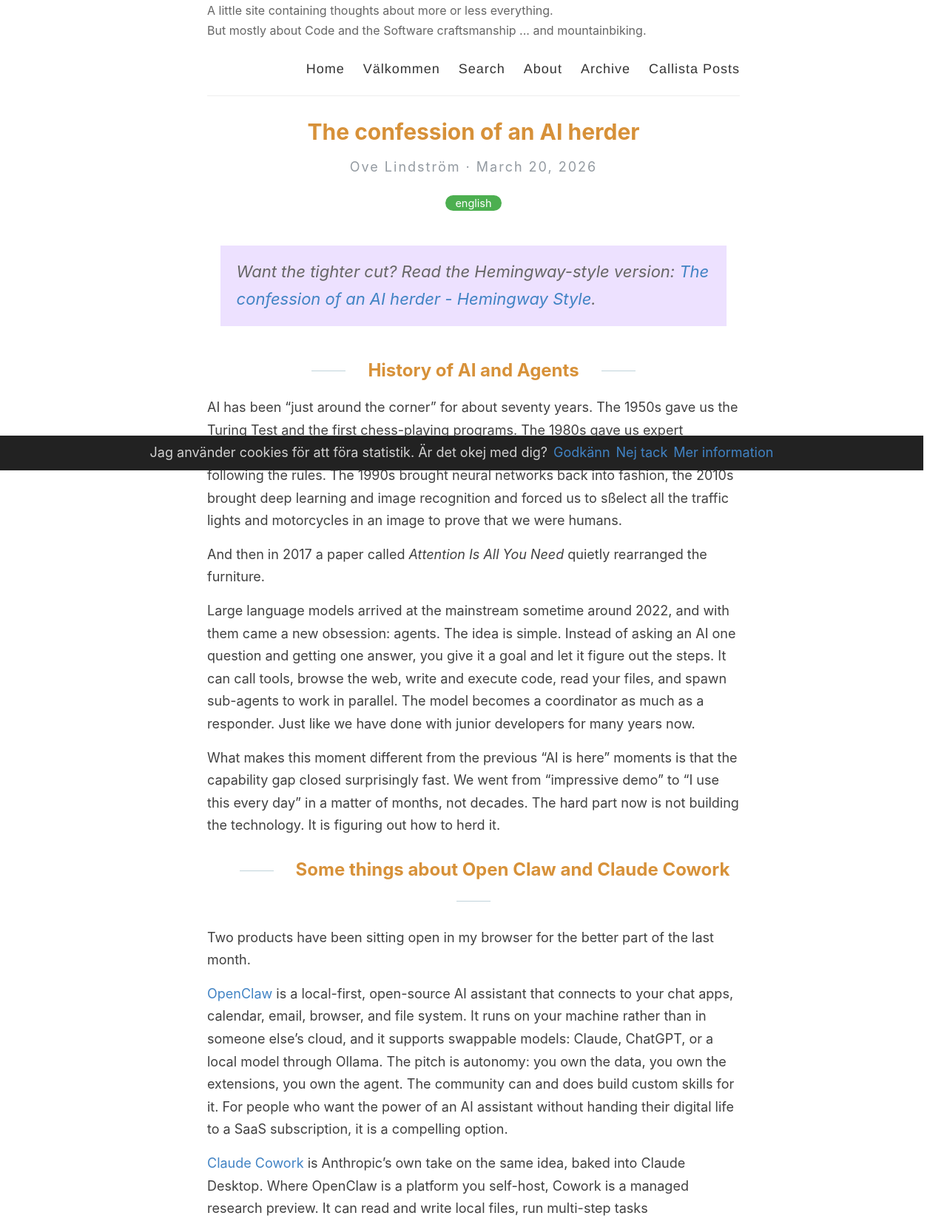
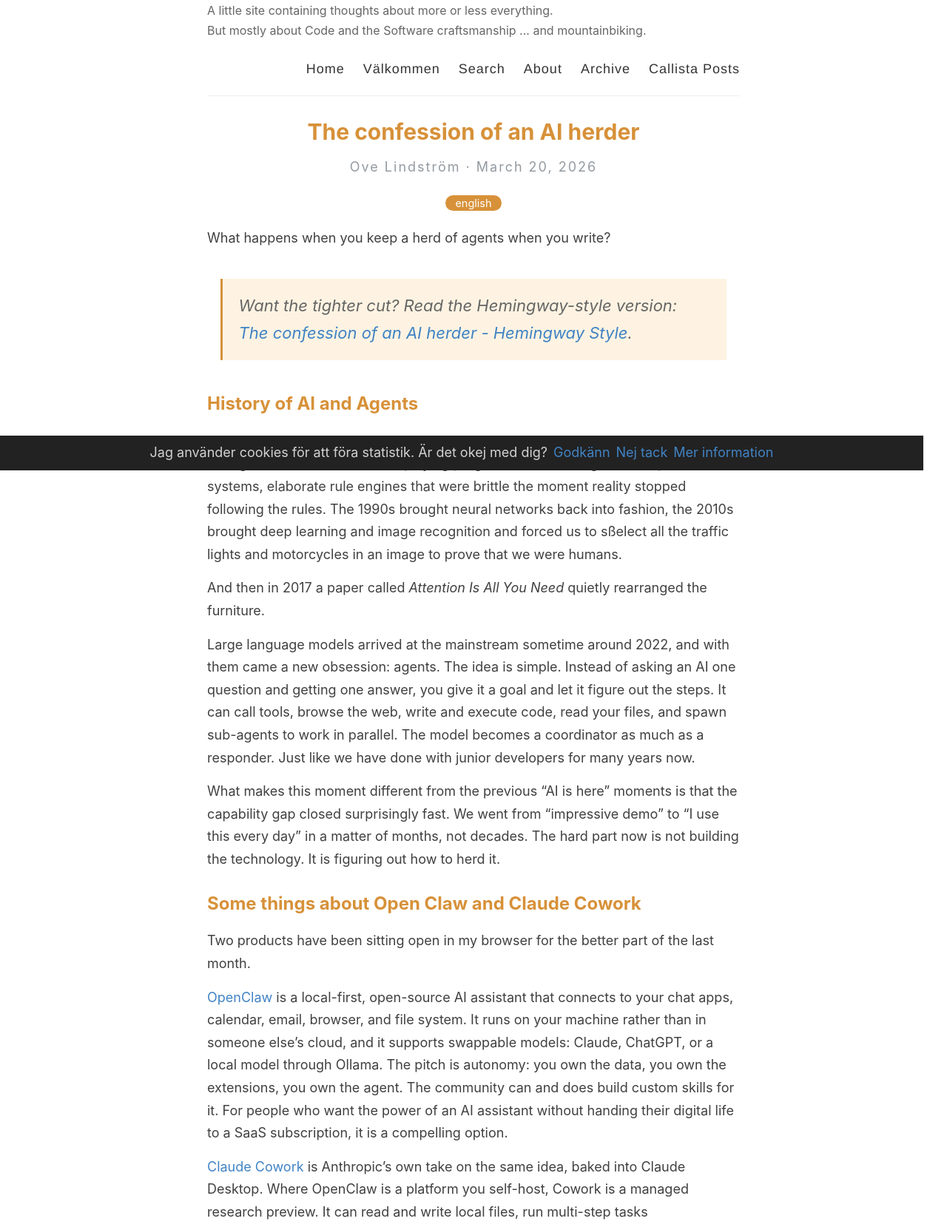
Before and after one commit to ovelindstrom/ovelindstrom.github.io, a Jekyll site: the page built from _posts/en/2026-03-20-ai-parallels.md, in a window 1280 px wide, cut to the strip 264-1919 px from the top of the page. Shown: the whole strip at 74% size. Built offline with Jekyll 4.4.1, drawn with Linux system fonts in a browser that asks for light colours.

Commit message:
Small style update.

```diff
--- a/_layouts/default.html
+++ b/_layouts/default.html
@@ -27,7 +27,6 @@
               alt="{{ site.title }}" /></a>
 
           <div class="site-info">
-            <!--<h1 class="site-name"><a href="{{ site.baseurl }}/">{{ site.name }}</a></h1>-->
             <p class="site-description">{{ site.description }}</p>
           </div>
 
--- a/_posts/en/2026-03-20-ai-parallels.md
+++ b/_posts/en/2026-03-20-ai-parallels.md
@@ -4,6 +4,10 @@ title: "The confession of an AI herder"
 date: 2026-03-20 10:00:00 +0200
 categories: english
 ---
+
+What happens when you keep a herd of agents when you write?
+
+<!--more-->
 
 > Want the tighter cut? Read the Hemingway-style version: [The confession of an AI herder - Hemingway Style]({% post_url en/2026-03-20-ai-parallels-hemingway %}).
 
--- a/assets/style.scss
+++ b/assets/style.scss
@@ -53,6 +53,11 @@ h1, h2, h3, h4, h5, h6 {
   }
 }
 
+// Left-align subheadings within post and page body content
+.entry h2, .entry h3, .entry h4, .entry h5, .entry h6 {
+  text-align: left;
+}
+
 h1 {
   font-size: 30px;
   a {
@@ -66,13 +71,7 @@ h2 {
 
 @media (min-width: 769px){
 	.post h2::before, .post h2::after {
-	    content: "";
-	    display: inline-block;
-	    vertical-align: middle;
-	    width: 46px;
-	    height: 1px;
-	    background: rgb(192, 211, 218);
-	    margin: 0px 30px;
+	    content: none;
 	}
 }
 
@@ -149,7 +148,7 @@ table tr td :last-child {
   border-radius: 4px;
   box-sizing: border-box;
   font-size: 18px;
-  background-color: #fff3ff;
+  background-color: #f9f9f9;
 }
 
 .share-box {
@@ -352,6 +351,11 @@ nav {
     text-align: right;
     font-weight: 300;
     letter-spacing: 1px;
+    transition: color 0.2s ease;
+
+    &:hover {
+      color: #d79139;
+    }
 
     @include mobile {
       margin: 0 10px;
@@ -377,22 +381,22 @@ nav {
 .post {
   blockquote {
     margin: 1.8em .8em;
-    /*border-left: 2px solid $gray;*/
+    border-left: 3px solid #d79139;
     padding: 0.1em 1em;
     color: $gray;
     font-size: 22px;
     font-style: italic;
-    background-color: #ede1ff;
+    background-color: #fef3e2;
   }
 
   .you-may-like{
     margin: 1.8em .8em;
-    /*border-left: 2px solid $gray;*/
+    border-left: 3px solid #d79139;
     padding: 0.1em 1em;
     color: $gray;
     font-size: 22px;
     font-style: italic;
-    background-color: #ddffb5;;
+    background-color: #fff8ee;
   }
 
   .comments {
@@ -443,21 +447,9 @@ footer {
   text-align: center;
 }
 
-body:after {
-    background: linear-gradient(to right, #ffffff   0, #2196F3   33%, #E91E63   66%, #000 100%);
-    width: 100%;
-    height: 5px;
-    top: 0;
-    position: absolute;
-    left: 0;
-    content: '';
-}
-
 #bar {
-    background: #000;
-    height: 7px;
-    background-size: cover;
-    background-position: left 60%;
+    background: linear-gradient(to right, #d79139, #a0612a, #2c2c2c);
+    height: 4px;
     position: fixed;
     top: 0;
     width: 100%;
@@ -720,9 +712,14 @@ Modules - reusable parts of our design
   font-size: 14.5px;
   padding: 2px 13px;
   border: none;
-  background-color: #4CAF50;
+  background-color: #d79139;
   border-radius: 50px;
   color: #fff;
+  transition: background-color 0.2s ease;
+  &:hover {
+    background-color: #a0612a;
+    color: #fff;
+  }
 }
 
 .pagination a, .pagination span {
@@ -792,7 +789,7 @@ Modules - reusable parts of our design
 
 .subscribeBtn {
   width: 30%;
-  background-color: #4CAF50;
+  background-color: #d79139;
   color: white;
   padding: 14px 20px;
   margin: 8px 0;
```
